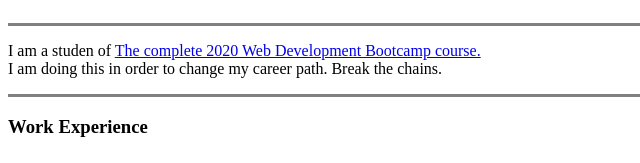
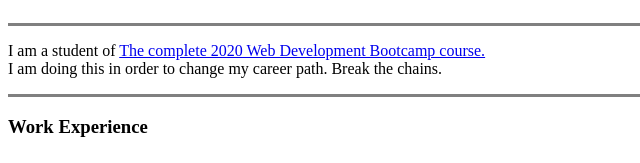
Before and after one commit to Chris90Crethos/cv, a plain HTML site: page index.html in a window 1280 px wide. Shown: the part 302-465 px from the top of the page, 0-640 px from the left. Drawn offline with Linux system fonts and the light colour scheme.

Commit message:
Update index.html

```diff
--- a/index.html
+++ b/index.html
@@ -13,7 +13,7 @@
           <p><em>Creator of <strong>This Website</a></strong>.</em></p><br></td>
       </tr>
     </table><br>
-    <hr size="3" noshade><p>I am a studen of <a href="https://www.udemy.com/course/the-complete-web-development-bootcamp/">The complete 2020 Web Development Bootcamp course.</a><br>
+    <hr size="3" noshade><p>I am a student of <a href="https://www.udemy.com/course/the-complete-web-development-bootcamp/">The complete 2020 Web Development Bootcamp course.</a><br>
     I am doing this in order to change my career path. Break the chains.</p><hr size="3" noshade>
     <h3>Work Experience</h3>
     <table cellspacing="10">
```
